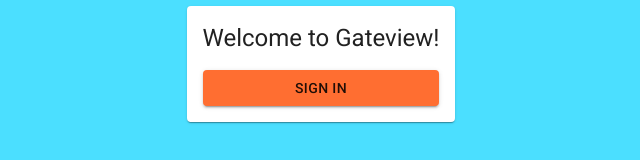
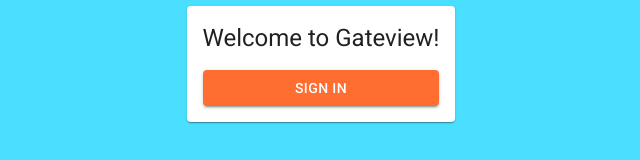
Before and after one commit to philipshen/gateview, a React app in the folder gateview-console/: page /login in a window 1280 px wide. Shown: the part 336-496 px from the top of the page, without its empty margins (319-959 px from the left). Built offline with nearby package versions, Linux system fonts and the light colour scheme.

Commit message:
Change text color of login button

```diff
--- a/gateview-console/src/components/pages/login.js
+++ b/gateview-console/src/components/pages/login.js
@@ -56,6 +56,7 @@
               .then(() => props.history.push('/home'))
               .catch(flashError)
           } }
+          style={ { color: 'white' } }
           variant='contained'
         >
           Sign In
```
